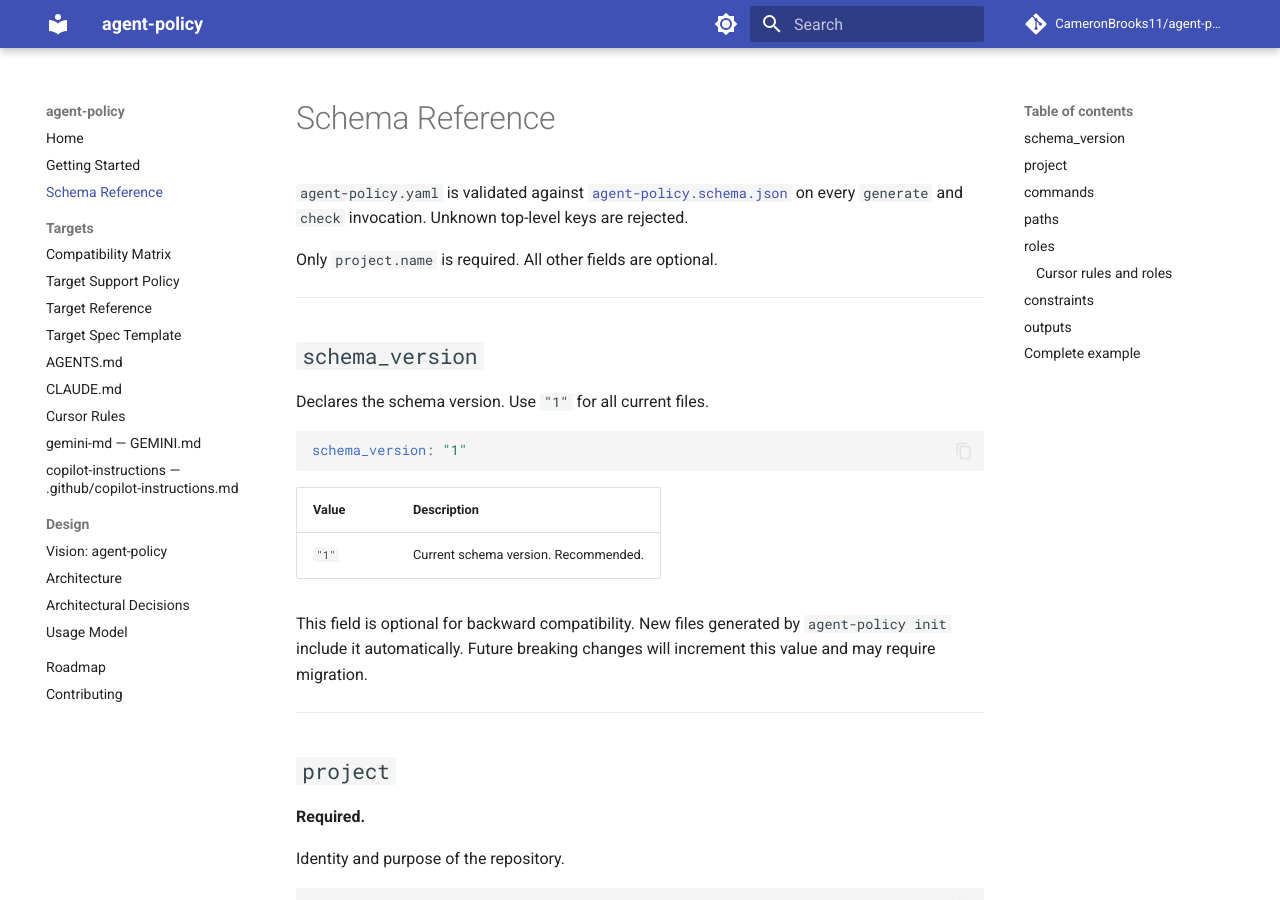
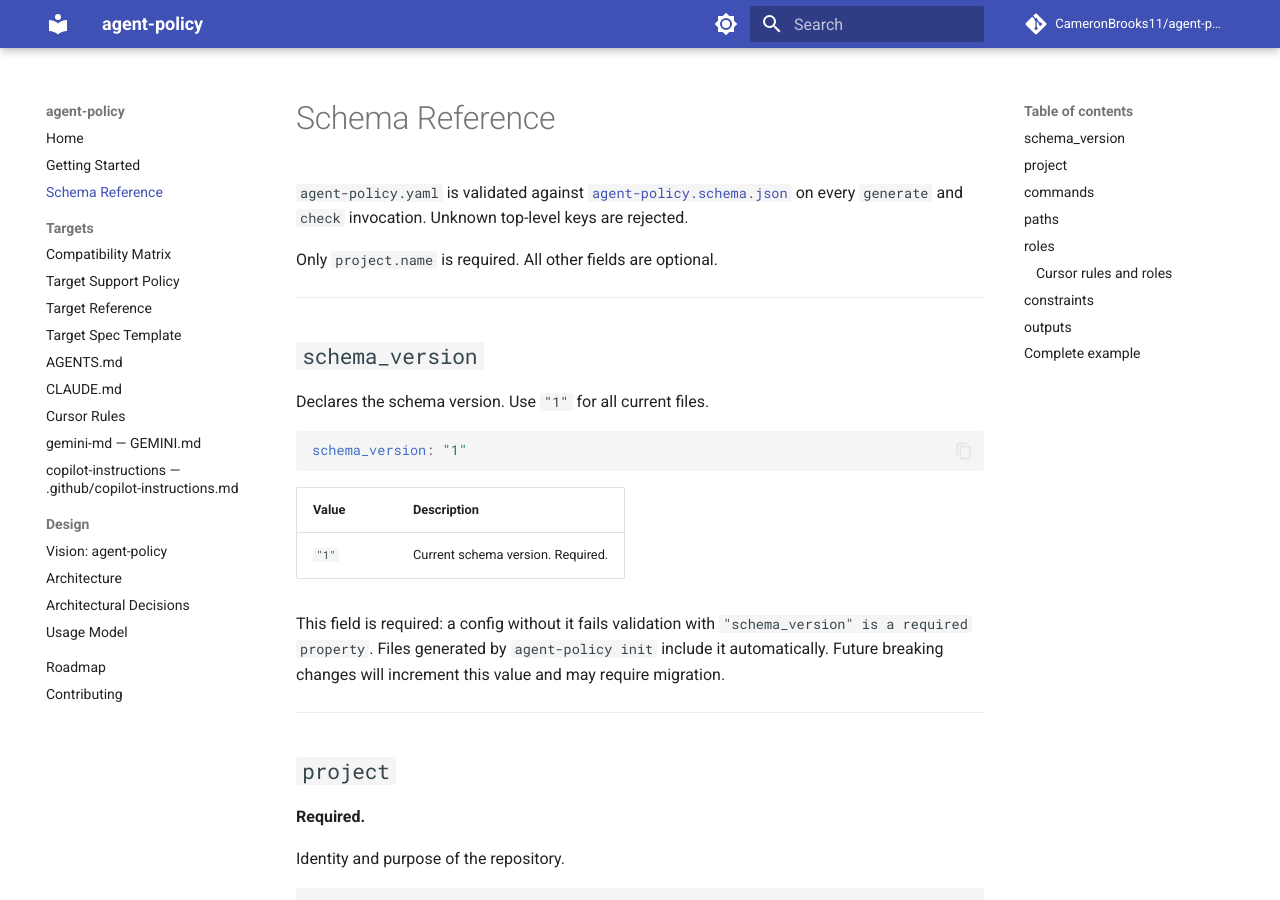
Before and after one commit to CameronBrooks11/agent-policy, an MkDocs documentation site: the page built from docs/schema-reference.md, in a window 1280 px wide and 900 px high. Built offline with MkDocs 1.6.1 and Material for MkDocs 9.7.7, drawn with Linux system fonts in a browser that asks for light colours; comment, search, counter and statistics services are not loaded.

Commit message:
docs: add the required schema_version to config examples
schema_version has been a required property since 0.2.0, but the
README minimal example, both getting-started examples and the docs
home example omit it, so each fails generate with "schema_version is
a required property". The schema reference also called the field
optional and "Recommended".

Add the field to the four examples and describe it as required. Every
full config example in README.md and docs/ now passes generate and lint
with no warnings; the vision.md block is a field outline, not a config.

```diff
--- a/docs/schema-reference.md
+++ b/docs/schema-reference.md
@@ -16,9 +16,9 @@
 
 | Value | Description                          |
 | ----- | ------------------------------------ |
-| `"1"` | Current schema version. Recommended. |
+| `"1"` | Current schema version. Required. |
 
-This field is optional for backward compatibility. New files generated by `agent-policy init` include it automatically. Future breaking changes will increment this value and may require migration.
+This field is required: a config without it fails validation with `"schema_version" is a required property`. Files generated by `agent-policy init` include it automatically. Future breaking changes will increment this value and may require migration.
 
 ---
 
```
Also changed, not shown: README.md (+1 -0 lines), docs/getting-started.md (+4 -0 lines), docs/index.md (+2 -0 lines).
